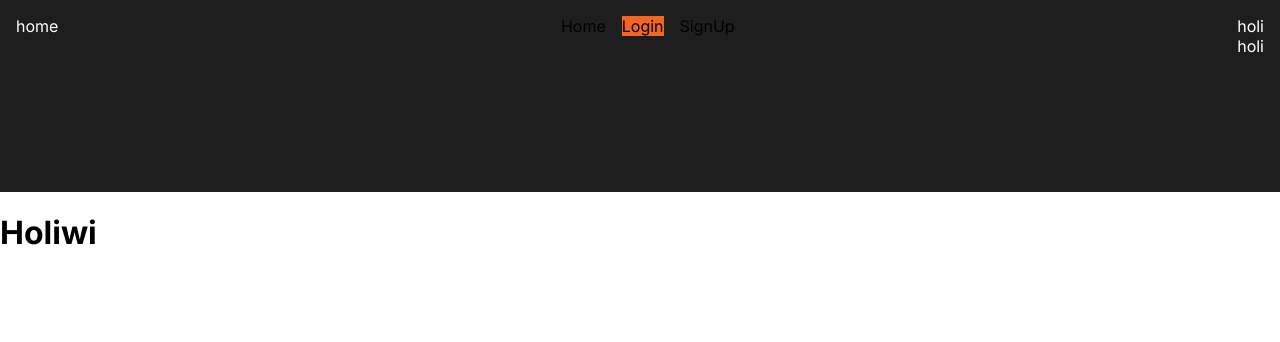
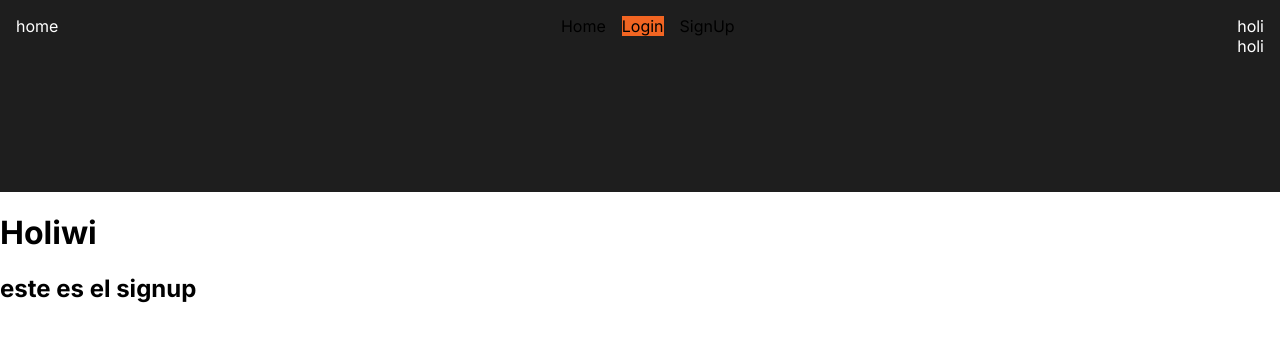
Before and after one commit to The-fourth-elements/The-fourth-Element-CLIENT, a Next.js app: page /signup in a window 1280 px wide. Shown: the top 342 px of the page. Built offline with nearby package versions, Linux system fonts and the light colour scheme.

Commit message:
signup sin terminar

```diff
--- a/src/app/signup/page.jsx
+++ b/src/app/signup/page.jsx
@@ -1,10 +1,11 @@
 
-const Sign = ( ) => {
+const SignUp = ( ) => {
     return (
         <div>
             <h1>Holiwi</h1>
+            <h2>este es el signup</h2>
         </div>
     )
 }
 
-export default Sign
+export default SignUp;
```
